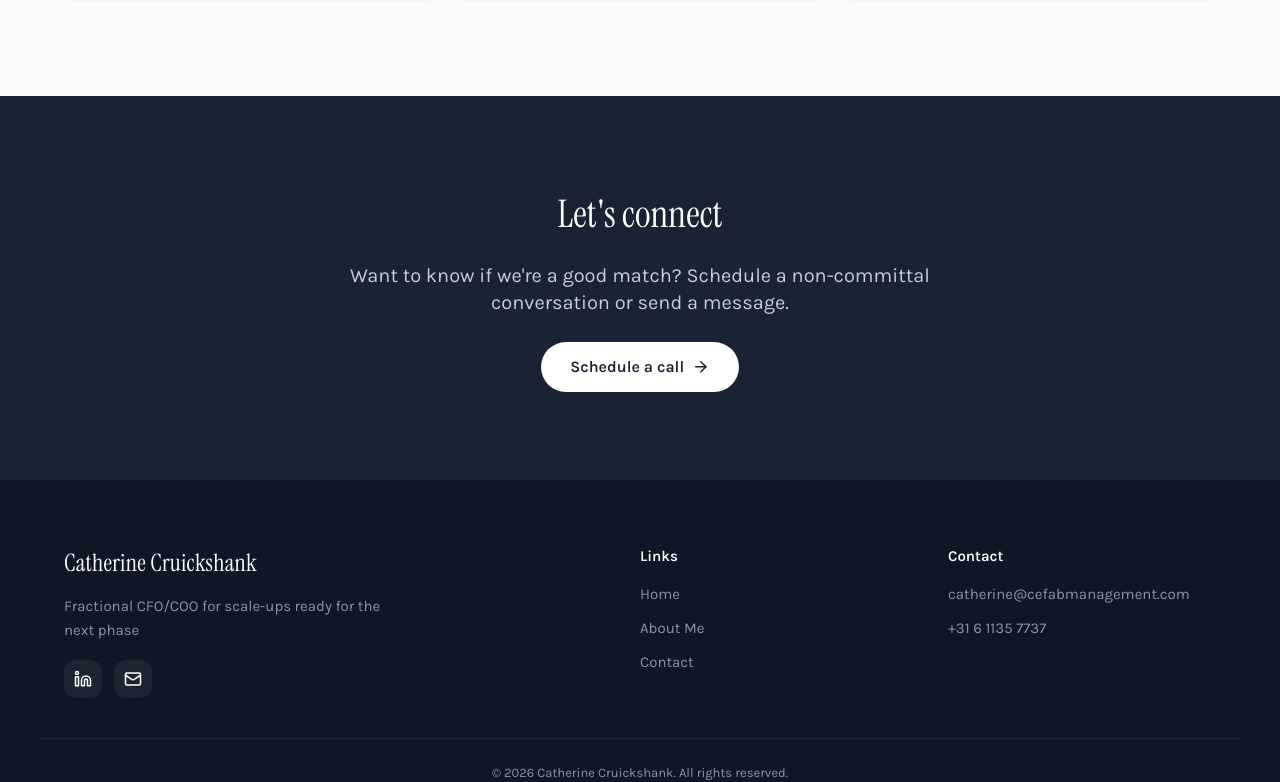
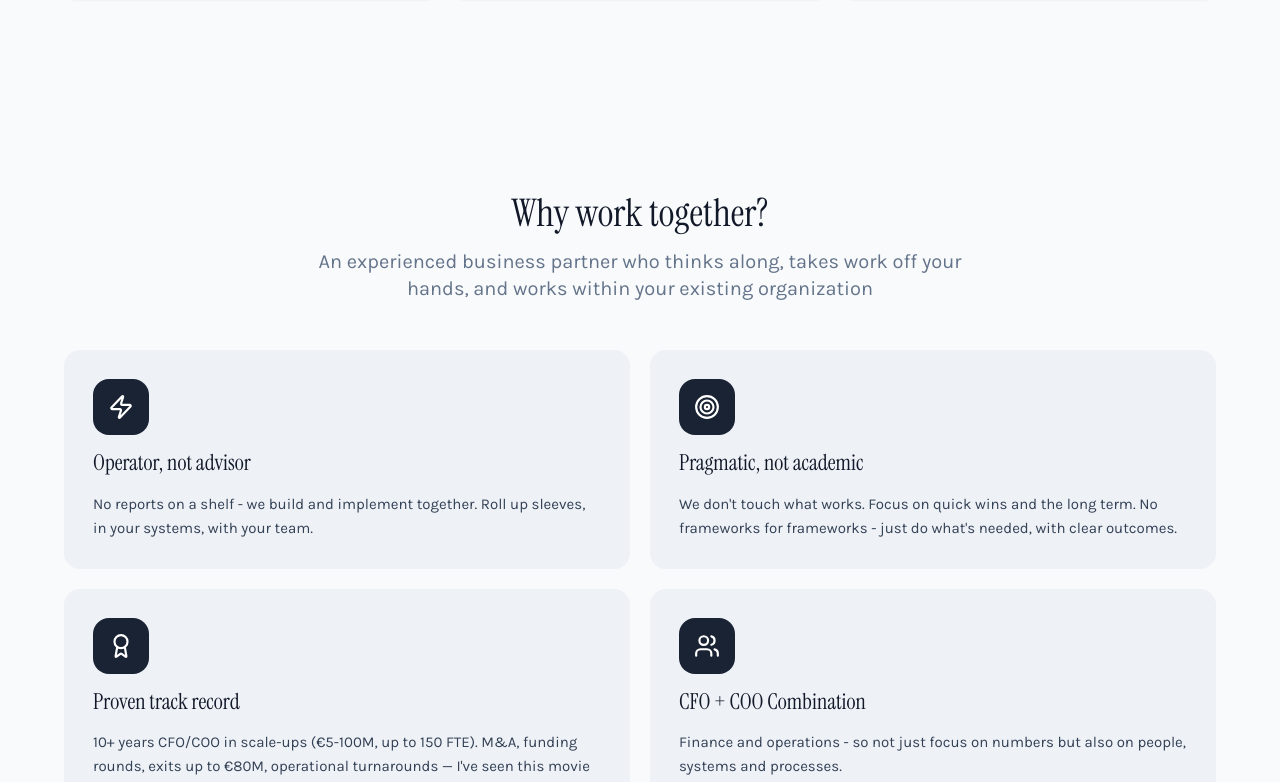
Before and after one commit to decipherindustries/cefabmanagement.com, a Next.js app: page /en in a window 1280 px wide. Shown: the part 1544-2326 px from the top of the page. Built offline with nearby package versions, Linux system fonts and the light colour scheme; no server answers.

Commit message:
feat: why work together section

```diff
--- a/app/[locale]/page.tsx
+++ b/app/[locale]/page.tsx
@@ -4,6 +4,7 @@ import { getDictionary } from "@/content";
 import { buildAlternates, canonicalFor } from "@/lib/seo";
 import { Hero } from "@/components/sections/Hero";
 import { SoundFamiliar } from "@/components/sections/SoundFamiliar";
+import { WhyWorkTogether } from "@/components/sections/WhyWorkTogether";
 import { Connect } from "@/components/sections/Connect";
 
 export async function generateMetadata({ params }: { params: Promise<{ locale: string }> }): Promise<Metadata> {
@@ -25,6 +26,7 @@ export default async function HomePage({ params }: { params: Promise<{ locale: s
     <main>
       <Hero locale={locale as Locale} dict={dict} />
       <SoundFamiliar dict={dict} />
+      <WhyWorkTogether dict={dict} />
       <Connect locale={locale as Locale} dict={dict} />
     </main>
   );
--- /dev/null
+++ b/components/sections/WhyWorkTogether.tsx
@@ -0,0 +1,22 @@
+import { Zap, Target, Award, Users } from "lucide-react";
+import { Section } from "@/components/layout/Section";
+import { SectionHead } from "@/components/layout/SectionHead";
+import { FeatureCard } from "@/components/ui/FeatureCard";
+import type { Dictionary } from "@/content";
+
+const ICONS = [<Zap key="z" />, <Target key="t" />, <Award key="a" />, <Users key="u" />];
+
+export function WhyWorkTogether({ dict }: { dict: Dictionary }) {
+  return (
+    <Section label={dict.why.title}>
+      <SectionHead title={dict.why.title}>{dict.why.subtitle}</SectionHead>
+      <div className="ck-grid2">
+        {dict.why.cards.map((c, i) => (
+          <FeatureCard key={c.title} variant="soft" iconVariant="dark" icon={ICONS[i]} title={c.title}>
+            {c.body}
+          </FeatureCard>
+        ))}
+      </div>
+    </Section>
+  );
+}
```
